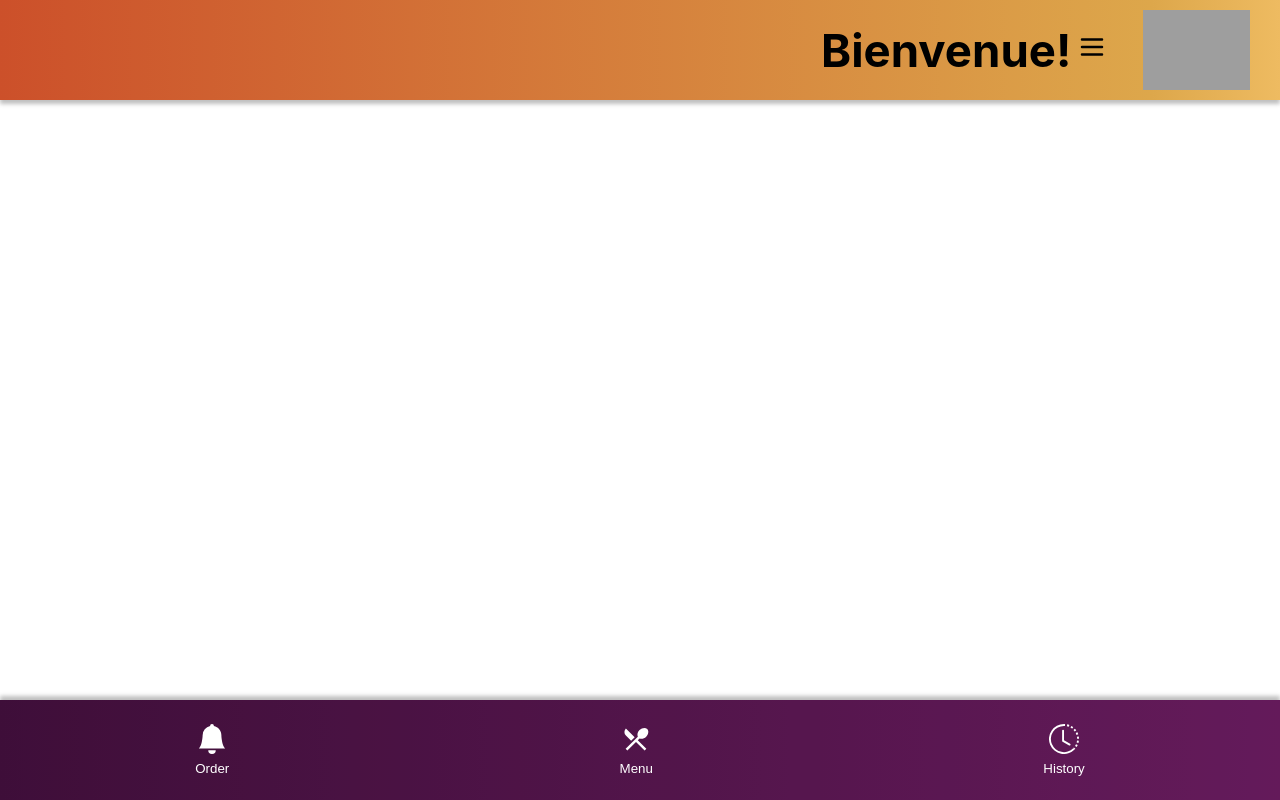
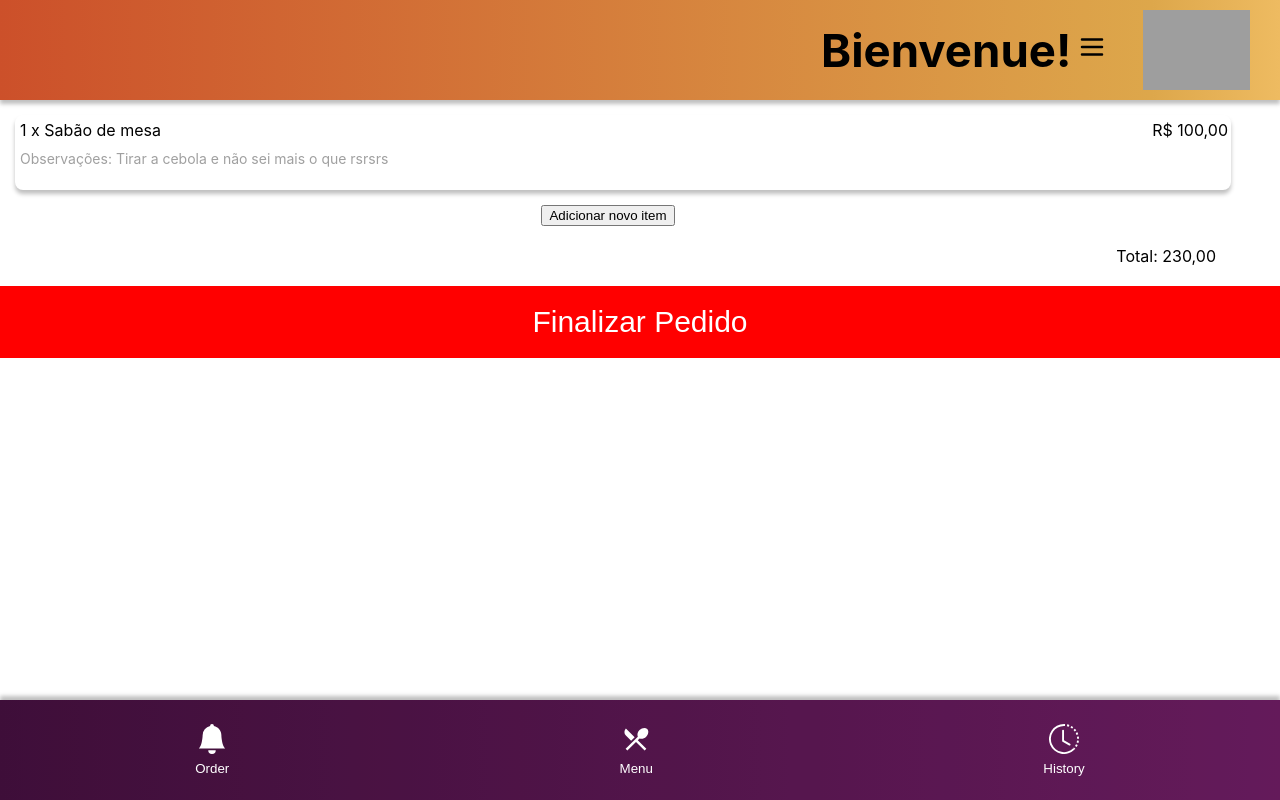
Before and after one commit to gabriel-andrian/restaurante-carinha, a React (Create React App) app: page /order in a window 1280 px wide. Built offline with nearby package versions, Linux system fonts and the light colour scheme; no server answers; grey boxes are pictures that could not be loaded.

Commit message:
- Order (page styled and card ) inserted!

```diff
--- /dev/null
+++ b/src/components/card-order/index.tsx
@@ -0,0 +1,17 @@
+import React, { useState } from 'react';
+import { Card } from '../styled-common';
+import { Container, Title, Description } from './styled';
+
+const CardOrder = () => {
+  return (
+    <Card style={{ width: '95%', height: 'fit-content', minHeight: '50px' }}>
+      <Container>
+        <Title> 1 x Sabão de mesa</Title>
+        <Title>R$ 100,00</Title>
+      </Container>
+      <Description>Observações: Tirar a cebola e não sei mais o que rsrsrs</Description>
+    </Card>
+  );
+};
+
+export default CardOrder;
--- /dev/null
+++ b/src/components/card-order/styled.js
@@ -0,0 +1,27 @@
+import styled from 'styled-components';
+
+export const Container = styled.div`
+  width: 100%;
+  margin: 5px;
+  display: flex;
+  flex-flow: row nowrap;
+  justify-content: space-between;
+  align-content: center;
+  align-items: center;
+  overflow: hidden;
+`;
+
+export const Title = styled.div`
+  padding-right: 8px;
+  white-space: nowrap;
+  text-align: center;
+  font-weight: 400;
+`;
+export const Description = styled.div`
+  margin: 10px 5px;
+  height: fit-content;
+  min-height: 30px;
+  text-align: left;
+  font-size: 14px;
+  color: #a0a0a0;
+`;
--- a/src/components/index.js
+++ b/src/components/index.js
@@ -7,7 +7,8 @@ import ProductRegistration from './product_registration';
 import TopMenu from './top-menu';
 import UserLoginForm from './user-forms/login-form/index.tsx';
 import UserRegForm from './user-forms/registration-form/index.tsx';
-import CardItem from './card-item'
+import CardItem from './card-item';
+import CardOrder from './card-order';
 
 export {
   TopMenu,
@@ -19,5 +20,6 @@ export {
   UserRegForm,
   UserLoginForm,
   CategoryCard,
-  CardItem
+  CardItem,
+  CardOrder,
 };
--- a/src/pages/order-page/index.tsx
+++ b/src/pages/order-page/index.tsx
@@ -1,19 +1,35 @@
 import React from 'react';
-import {useSelector} from 'react-redux';
-import {IAdd_item_to_order} from '../../redux/actions/order'
+import { useSelector } from 'react-redux';
+import { IAdd_item_to_order } from '../../redux/actions/order';
 import { IReducer } from '../../redux/reducers';
+import { useHistory } from 'react-router-dom';
+import { CardOrder } from '../../components';
+import { Container, ContainerButtom, TotalPrice, Buttom } from './styled';
 
-interface IOrder{
+interface IOrder {
   amount: number;
-  note:string;
-  itemId:number;
-
+  note: string;
+  itemId: number;
 }
 
 const OrderPage = () => {
-  const orders = useSelector((state:IReducer)=>state.order_list)
-  console.log(orders)
-  return <div></div>;
+  const history = useHistory();
+  const orders = useSelector((state: IReducer) => state.order_list);
+  console.log(orders);
+
+  const handleSubmit = () => {
+    console.log('Pedido enviado com sucesso!');
+  };
+  return (
+    <Container>
+      <CardOrder />
+      <ContainerButtom>
+        <button onClick={() => history.push('/menu')}>Adicionar novo item</button>
+      </ContainerButtom>
+      <TotalPrice>Total: 230,00</TotalPrice>
+      <Buttom onClick={handleSubmit}>Finalizar Pedido</Buttom>
+    </Container>
+  );
 };
 
 export default OrderPage;
--- /dev/null
+++ b/src/pages/order-page/styled.js
@@ -0,0 +1,31 @@
+import styled from 'styled-components';
+
+export const Container = styled.div`
+  width: 100%;
+  display: flex;
+  flex-direction: column;
+  justify-content: center;
+`;
+
+export const ContainerButtom = styled.div`
+  width: 95%;
+  display: flex;
+  flex-direction: row;
+  justify-content: center;
+`;
+
+export const TotalPrice = styled.div`
+  width: 95%;
+  text-align: right;
+  margin: 20px 0;
+`;
+
+export const Buttom = styled.button`
+  width: 100%;
+  height: calc(40px + 4vmin);
+  font-size: calc(14px + 2vmin);
+  background-color: red;
+  color: white;
+  outline: none;
+  border: none;
+`;
```
